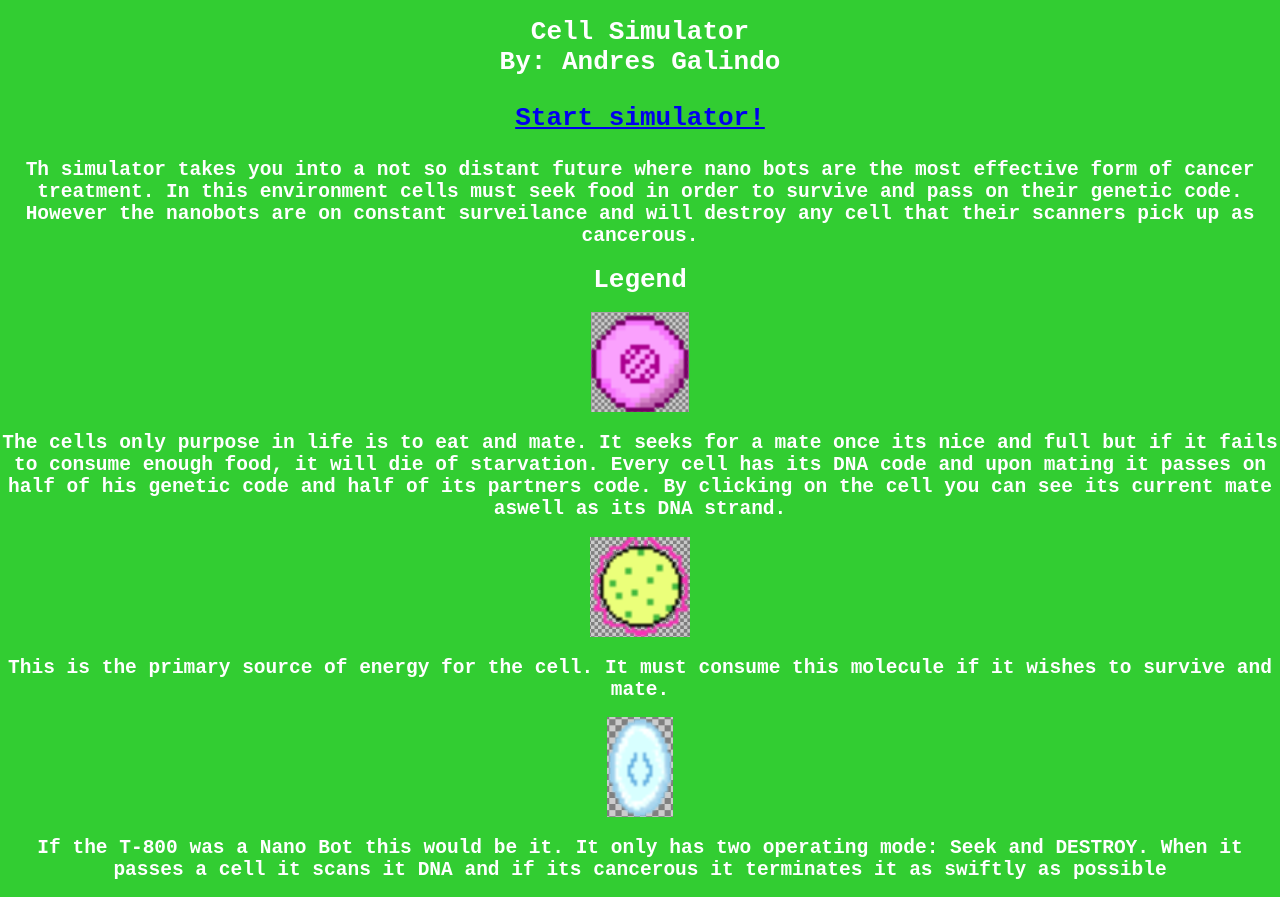
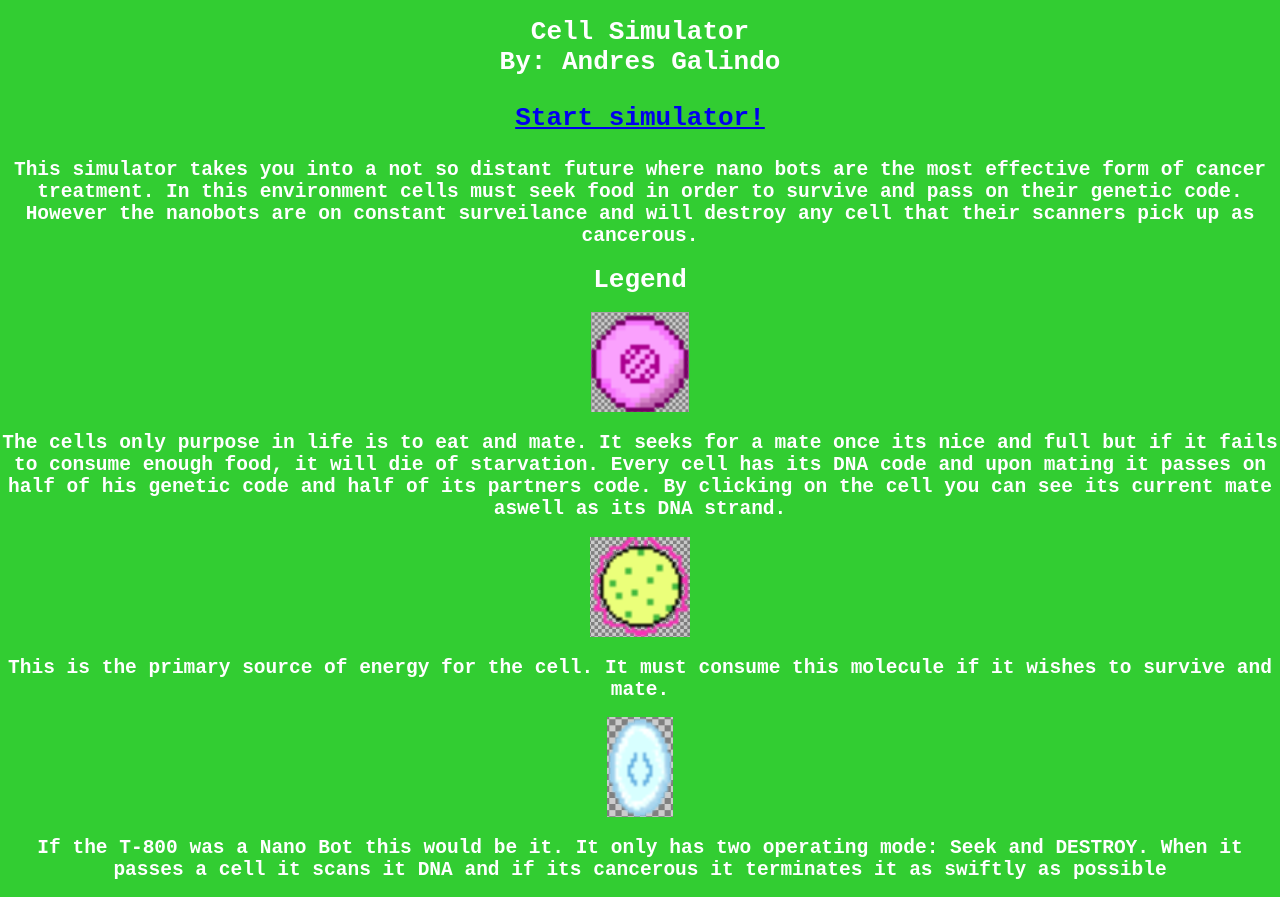
Before and after one commit to agalin920/agalin920.github.io, a plain HTML site: page SoftwareDesign2/index.html in a window 1280 px wide. Drawn offline with Linux system fonts and the light colour scheme.

Commit message:
Update index.html

```diff
--- a/SoftwareDesign2/index.html
+++ b/SoftwareDesign2/index.html
@@ -23,7 +23,7 @@
     <p align="center">Start simulator!</p>
     </a>
 
-<h2 align="center">Th simulator takes you into a not so distant future where nano bots are the most effective form of cancer treatment. In this environment cells must seek food in order to survive and pass on their genetic code. However the nanobots are on constant surveilance and will destroy any cell that their scanners pick up as cancerous.</h2>
+<h2 align="center">This simulator takes you into a not so distant future where nano bots are the most effective form of cancer treatment. In this environment cells must seek food in order to survive and pass on their genetic code. However the nanobots are on constant surveilance and will destroy any cell that their scanners pick up as cancerous.</h2>
 
 <h1 align="center">Legend</h1>
     <div align="center">
```
